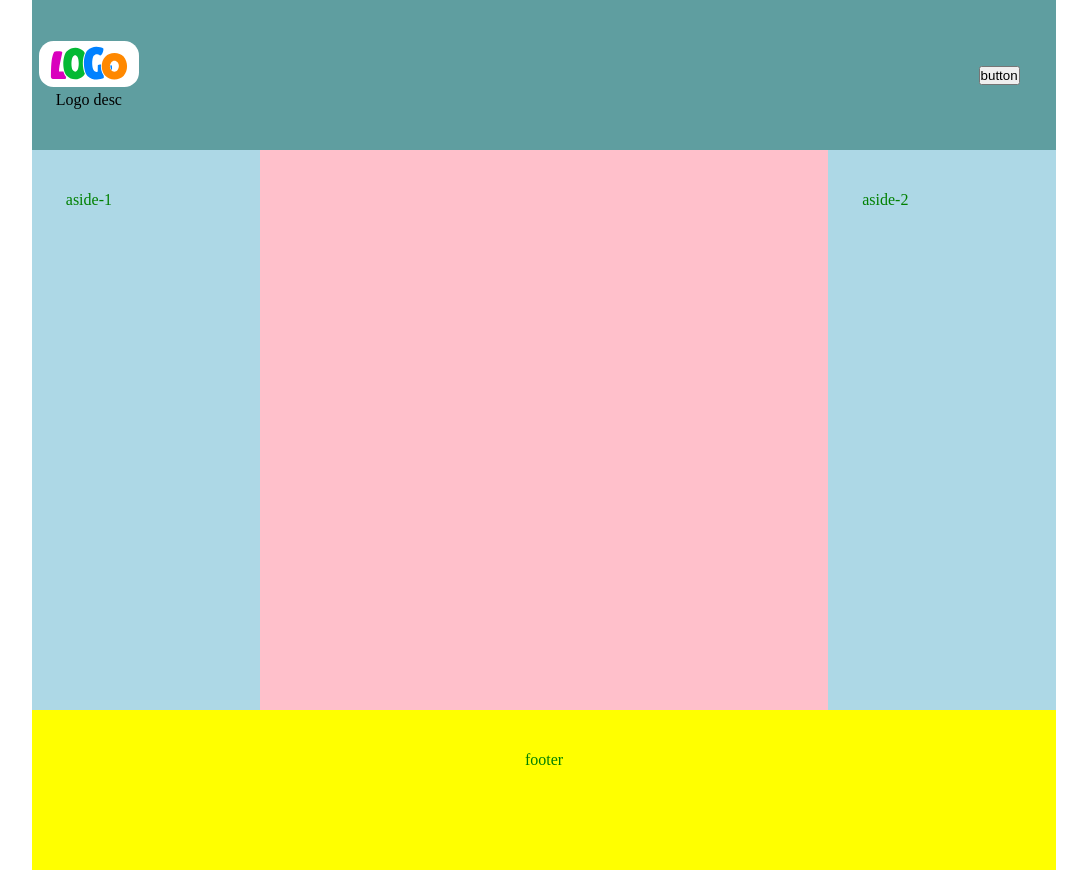
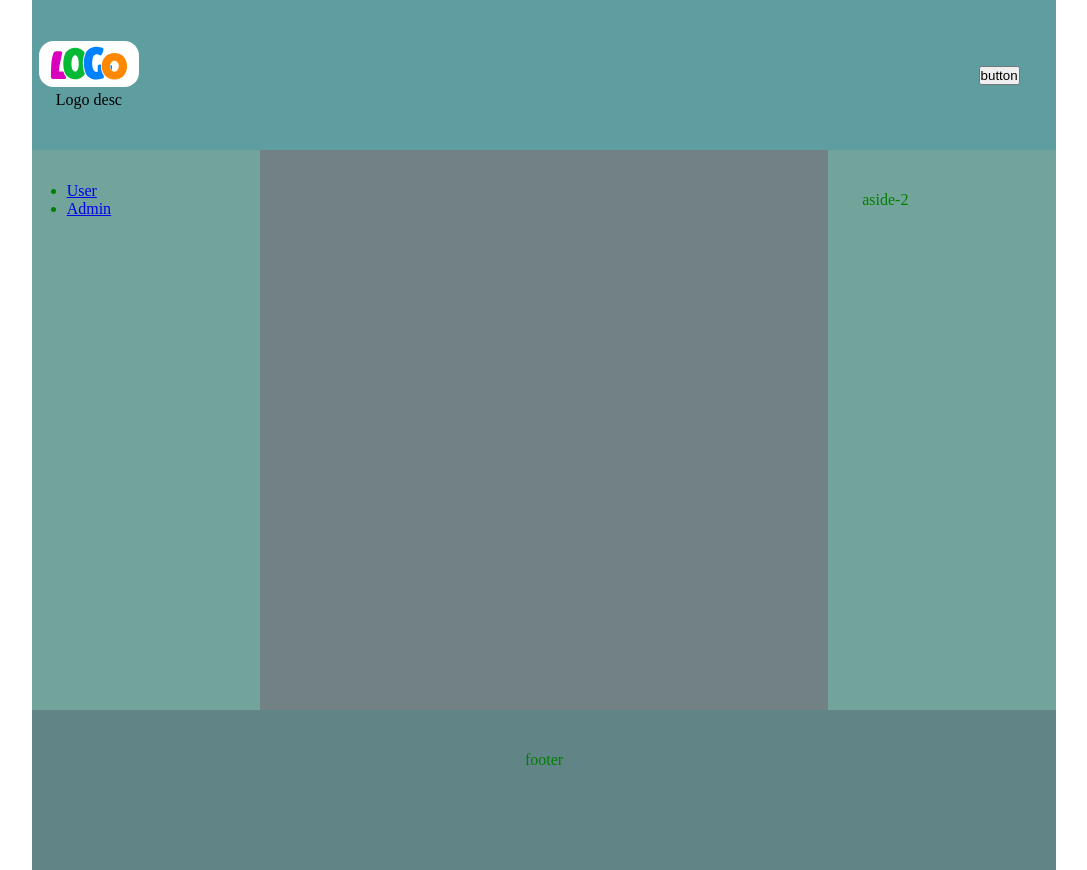
Before and after one commit to gitgregor/CatWitchChart, a React (Create React App) app: page / in a window 1280 px wide. Shown: the whole page, without its empty margins (96-1183 px from the left). Built offline with nearby package versions, Linux system fonts and the light colour scheme.

Commit message:
Main grid finished
Grid incluided uwer page amd admin only at themoment

```diff
--- a/src/STYLES/Styles/scssStyles/grid-test3.scss
+++ b/src/STYLES/Styles/scssStyles/grid-test3.scss
@@ -56,7 +56,7 @@
     grid-row: 2 / 4;
     grid-template-columns: subgrid;
     grid-template-rows: repeat(1, 100px);
-    background-color: lightblue;
+    background-color: rgb(114, 164, 156);
     min-height: 70vh;
 
 
@@ -75,8 +75,16 @@
     grid-row: 2 / 4;
     grid-template-columns: subgrid;
     grid-template-rows: repeat(1, 100px);
-    background-color: pink;
+    background-color: rgb(114, 130, 132);
     min-height: 70vh;
+
+    .main-content {
+        grid-column: 1 / 6;
+        grid-row: 2 / 4;
+        justify-self: center;
+        align-self: center;
+        color: black;
+    }
 
 
 }
@@ -88,7 +96,8 @@
     grid-row: 2 / 4;
     grid-template-columns: subgrid;
     grid-template-rows: repeat(1, 100px);
-    background-color: lightblue;
+    background-color: rgb(114, 164, 156);
+    ;
     min-height: 70vh;
 
     .aside-2-content {
@@ -105,7 +114,7 @@
     grid-row: 4 / 5;
     grid-template-columns: subgrid;
     grid-template-rows: repeat(1, 100px);
-    background-color: yellow;
+    background-color: rgb(97, 132, 135);
     min-height: 20vh;
 
 
@@ -118,9 +127,14 @@
     }
 }
 
+.user-content {
+    display: grid;
+    grid-template-columns: repeat(auto-fill, minmax(200px, 1fr));
+    grid-gap: 1rem;
+}
 
-// .wrapper-main {
-//     display: flex;
-//     flex-flow: row wrap;
-//     justify-content: center;
-// }
+.user-content>div {
+    background: #EDE7F6;
+    padding: 1.5rem;
+    border-radius: 1rem;
+}
--- a/src/TEST/GridTests/grid-test3.jsx
+++ b/src/TEST/GridTests/grid-test3.jsx
@@ -1,5 +1,10 @@
 
 import React from 'react'
+import { Route, Link, Switch, Redirect } from 'react-router-dom'
+import User from '../../pages/UserPage'
+import Admin from '../../pages/AdminPage'
+
+
 import Logo from '../../Assets/Logo.svg'
 import '../../STYLES/Styles/scssStyles/grid-test3.scss'
 
@@ -17,16 +22,43 @@ const GridTest = () => {
                     </div>
                 </div>
 
-
                 <div className="aside-1">
                     <div className="aside-1-content">
-                        aside-1
-                </div>
+                        <ul>
+                            <li>
+                                <Link to="/user">User</Link>
+                            </li>
+                            <li>
+                                <Link to="/admin">Admin</Link>
+                            </li>
+                        </ul>
+
+                        <Switch>
+                            <Route exact path="/user" >
+                                <Redirect to="/mainlayoutUser" />
+                            </Route>
+                            <Route exact path="/admin" >
+                                <Redirect to="/mainlayoutAdmin" />
+                            </Route>
+                        </Switch>
+                    </div>
                 </div>
 
                 <div className="main">
                     <div className="main-content">
-                        <main></main>
+                        <Route path="/mainlayoutUser"  >
+                            <article>
+                                <p>Pellentesque habitant morbi tristique senectus et netus et malesuada fames ac turpis egestas. Vestibulum tortor quam, feugiat vitae, ultricies eget, tempor sit amet, ante. Donec eu libero sit amet quam egestas semper. Aenean ultricies mi vitae est. Mauris placerat eleifend leo.</p>
+                                <User />
+                            </article>
+                        </Route>
+
+                        <Route path="/mainlayoutAdmin"  >
+                            <article>
+                                <p>Pellentesque habitant morbi tristique senectus et netus et malesuada fames ac turpis egestas. Vestibulum tortor quam, feugiat vitae, ultricies eget, tempor sit amet, ante. Donec eu libero sit amet quam egestas semper. Aenean ultricies mi vitae est. Mauris placerat eleifend leo.</p>
+                                <Admin />
+                            </article>
+                        </Route>
                     </div>
                 </div>
 
--- a/src/pages/UserPage.jsx
+++ b/src/pages/UserPage.jsx
@@ -1,18 +1,36 @@
 import React from 'react'
-// import './styles/gridContainer.css'
+import '../STYLES/Styles/scssStyles/grid-test3.scss'
 
 const Home = () => {
     return (
         <div>
             <h2>User page</h2>
-            <div>
-                {/* <div class="grid"> */}
-                <div>Lorem ipsum dolor sit amet consectetur, adipisicing elit. Esse aliquid laboriosam minima ex praesentium recusandae reprehenderit unde sit tempore atque aut commodi </div>
-                <div>Quibusdam, eos esse dolorum facere voluptatem eius, dolore quas totam aspernatur obcaecati harum? Nihil eligendi eos minus odit minima earum incidunt rem fugit .</div>
-                <div>Ducimus quibusdam inventore delectus doloribus dignissimos. Dignissimos quos officia minus exercitationem perspiciatis harum iusto molestiae deleniti quod sunt amet </div>
-                <div>Cumque aspernatur ex ipsum dolorum eius, tempore omnis minus sequi architecto totam sunt maxime nemo, ab </div>
-                <div>Consequatur dolore, architecto quos saepe consequuntur </div>
-                <div>Voluptatibus similique modi voluptatum voluptatem quo quod minima ducimus facere, sequi libero accusamus nisi </div>
+            <div className="user-content">
+
+                <div>
+                    Lorem ipsum dolor sit amet consectetur, adipisicing elit. Esse aliquid laboriosam minima ex praesentium recusandae reprehenderit unde sit tempore atque aut commodi
+                </div>
+
+                <div>
+                    Quibusdam, eos esse dolorum facere voluptatem eius, dolore quas totam aspernatur obcaecati harum? Nihil eligendi eos minus odit minima earum incidunt rem fugit .
+                </div>
+
+                <div>
+                    ucimus quibusdam inventore delectus doloribus dignissimos. Dignissimos quos officia minus exercitationem perspiciatis harum iusto molestiae deleniti quod sunt amet
+                </div>
+
+                <div>
+                    Cumque aspernatur ex ipsum dolorum eius, tempore omnis minus sequi architecto totam sunt maxime nemo, ab
+                </div>
+
+                <div>
+                    Consequatur dolore, architecto quos saepe consequuntur
+                </div>
+
+                <div>
+                    Voluptatibus similique modi voluptatum voluptatem quo quod minima ducimus facere, sequi libero accusamus nisi
+                </div>
+
             </div>
 
         </div>
```
